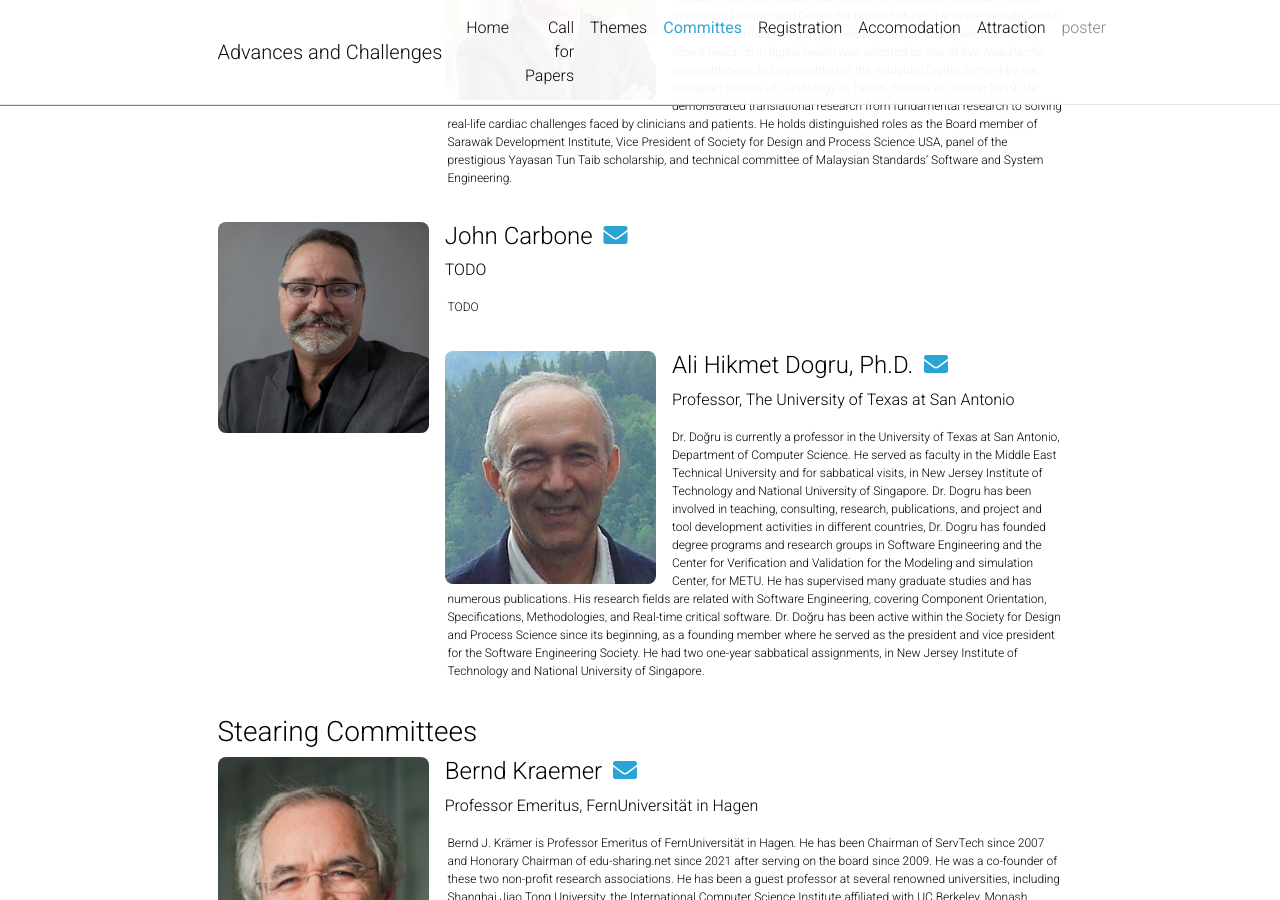
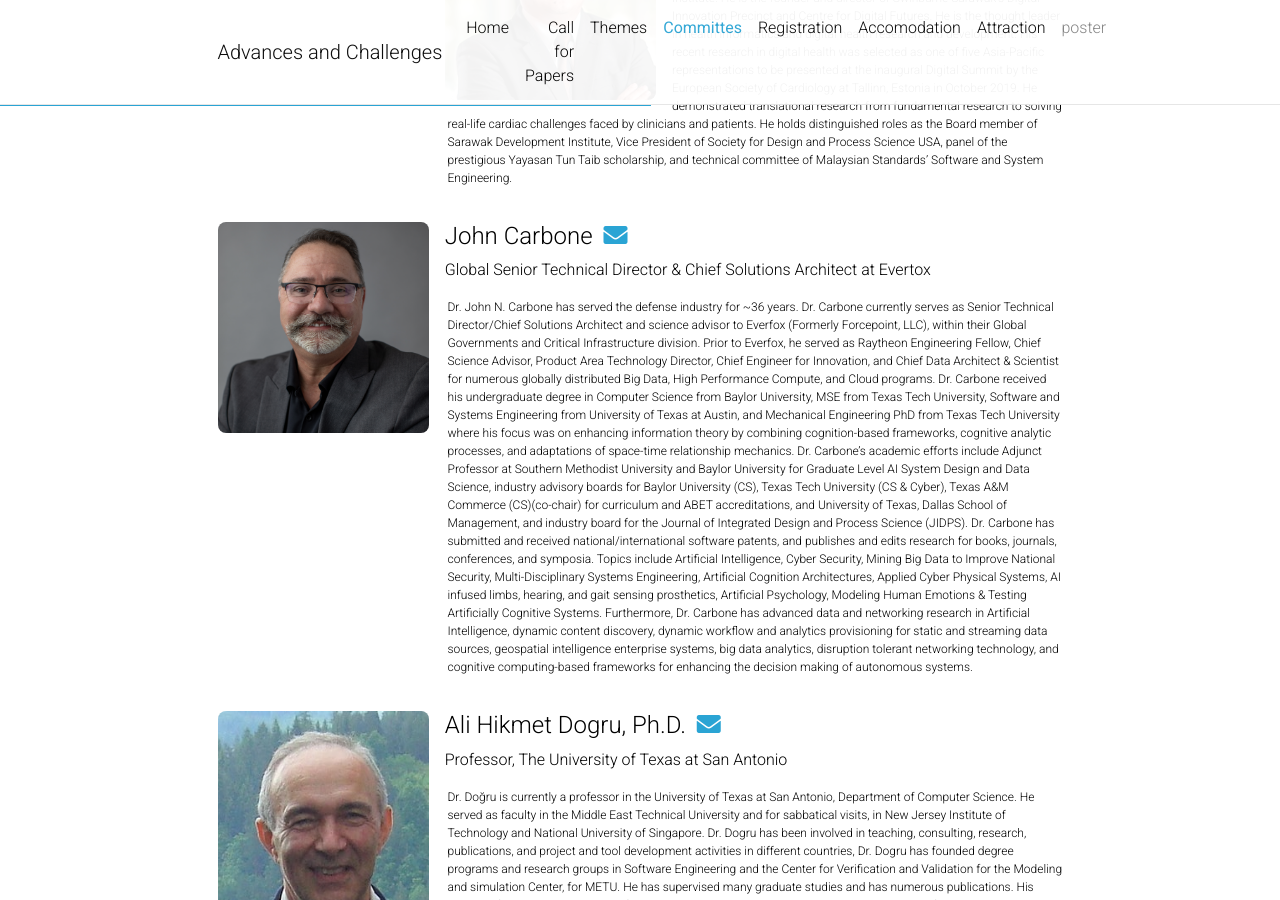
Before and after one commit to GenAI4DPS/advances-challenges, a Jekyll site: the page built from _pages/committees.md, in a window 1280 px wide and 900 px high, scrolled down 1457 px. Built offline with Jekyll 4.4.1, drawn with Linux system fonts in a browser that asks for light colours; comment, search, counter and statistics services are not loaded; a style sheet for code colours, icons or effects is not loaded.

Commit message:
Update committees.md

```diff
--- a/_pages/committees.md
+++ b/_pages/committees.md
@@ -73,10 +73,12 @@ He holds distinguished roles as the Board member of Sarawak Development Institut
     <h4>John Carbone
       <a href="mailto:John.Carbone@forcepointgov.com" title="email"><i class="fas fa-envelope" style="margin-left: 5px;"></i></a>
     </h4>
-    <p> TODO </p>
+    <p> Global Senior Technical Director & Chief Solutions Architect at Evertox </p>
   </div>
   <p class="bio">
-    TODO
+    Dr. John N. Carbone has served the defense industry for ~36 years. Dr. Carbone currently serves as Senior Technical Director/Chief Solutions Architect and science advisor to Everfox (Formerly Forcepoint, LLC), within their Global Governments and Critical Infrastructure division. Prior to Everfox, he served as Raytheon Engineering Fellow, Chief Science Advisor, Product Area Technology Director, Chief Engineer for Innovation, and Chief Data Architect & Scientist for numerous globally distributed Big Data, High Performance Compute, and Cloud programs.  Dr. Carbone received his undergraduate degree in Computer Science from Baylor University, MSE from Texas Tech University, Software and Systems Engineering from University of Texas at Austin, and Mechanical Engineering PhD from Texas Tech University where his focus was on enhancing information theory by combining cognition-based frameworks, cognitive analytic processes, and adaptations of space-time relationship mechanics.  Dr. Carbone’s academic efforts include Adjunct Professor at Southern Methodist University and Baylor University for Graduate Level AI System Design and Data Science, industry advisory boards for Baylor University (CS), Texas Tech University (CS & Cyber), Texas A&M Commerce (CS)(co-chair) for curriculum and ABET accreditations, and University of Texas, Dallas School of Management, and industry board for the Journal of Integrated Design and Process Science (JIDPS).
+
+Dr. Carbone has submitted and received national/international software patents, and publishes and edits research for books, journals, conferences, and symposia. Topics include Artificial Intelligence, Cyber Security, Mining Big Data to Improve National Security, Multi-Disciplinary Systems Engineering, Artificial Cognition Architectures, Applied Cyber Physical Systems, AI infused limbs, hearing, and gait sensing prosthetics, Artificial Psychology, Modeling Human Emotions & Testing Artificially Cognitive Systems. Furthermore, Dr. Carbone has advanced data and networking research in Artificial Intelligence, dynamic content discovery, dynamic workflow and analytics provisioning for static and   streaming data sources, geospatial intelligence enterprise systems, big data analytics, disruption tolerant networking technology, and cognitive computing-based frameworks for enhancing the decision making of autonomous systems.
   </p>
 </div>
 
```
